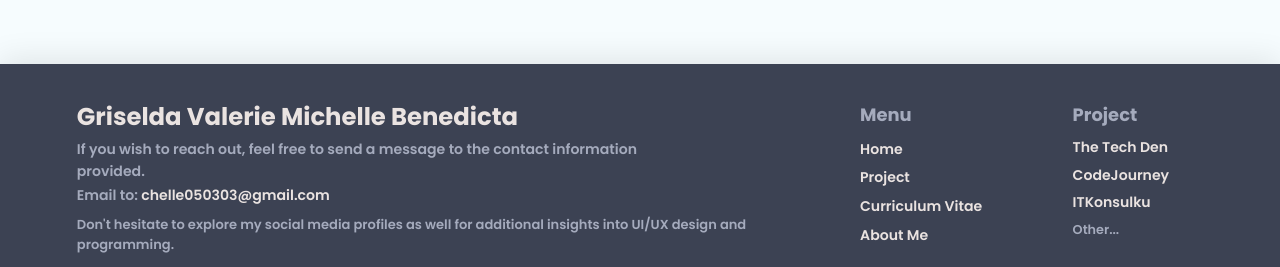
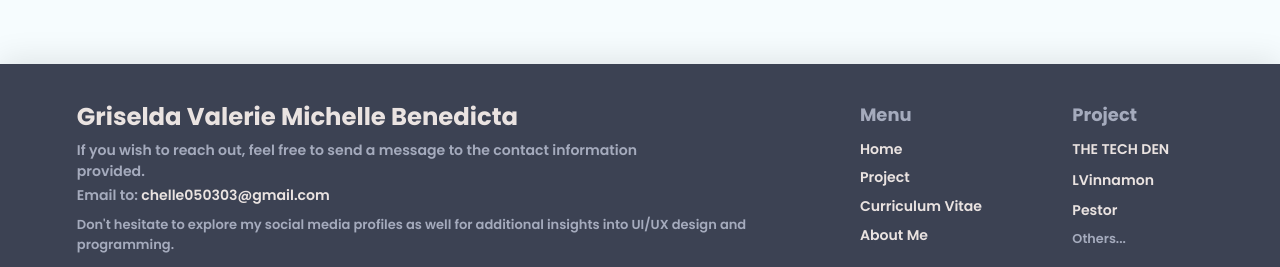
Before and after one commit to RelaxCat/RelaxCat.github.io, a plain HTML site: page model/footer.html in a window 1280 px wide. Shown: the part 523-790 px from the top of the page. Drawn offline with Linux system fonts and the light colour scheme.

Commit message:
final commit

```diff
--- a/css/style.css
+++ b/css/style.css
@@ -782,6 +782,14 @@ footer{
     margin-bottom: 5%;
 }
 
+project-filter{
+    margin-bottom: 5%;
+}
+
+.menu-title>.sub-menu:not(last-child){
+    margin-bottom: 5vh;
+}
+
 .project-footer>.foot-body>.sub-menu:last-child{
     font-size: 1vw;
     color: var(--accent);
@@ -940,8 +948,8 @@ footer{
 }
 
 .img-gallery:hover{
+    border-radius: 5px;
     animation: kenburns-top 0.5s ease-out alternate both;
-    border-radius: 5px;
 }
 
 @keyframes kenburns-top {
--- /dev/null
+++ b/javascript/footer.js
@@ -0,0 +1,25 @@
+function footerProject() {
+    const featuredProjects = projects.filter(project => project.projectCategory && project.projectCategory.toLowerCase().includes('featured'));
+    const recentProjects = featuredProjects.sort((a, b) => new Date(b.projectDate) - new Date(a.projectDate));
+    const filteredProjects = recentProjects.slice(0, 3);
+
+    const menuTemplate = (project) => `
+    <a href="../html/project-detail.html?projectId=${project.projectId}" class="sub-menu project">${project.projectName}</a>
+    `;
+
+    const projectContainer = document.getElementById('footer-project');
+
+    filteredProjects.forEach(project => {
+        const projectMenu = document.createElement('project-filter');
+        projectMenu.innerHTML = menuTemplate(project);
+        projectContainer.appendChild(projectMenu);
+    });
+
+    const otherMenu = document.createElement('a');
+    otherMenu.className = 'sub-menu project';
+    otherMenu.href = '../html/project.html';
+    otherMenu.innerText = 'Others...';
+    projectContainer.appendChild(otherMenu);
+}
+
+footerProject();
--- a/javascript/project-list.js
+++ b/javascript/project-list.js
@@ -2,6 +2,7 @@
     {
         projectId: 'PR00001',
         projectName: 'THE TECH DEN',
+        projectLogo: '../asset/techden-logo.png',
         projectImage: '../banner/techden-banner.png, ../banner/techden-banner2.png, ../banner/techden-banner3.png',
         projectType: 'Computer Hardware and Software E-Commerce',
         projectCategory: 'Website, Featured, UI/UX Design',
@@ -20,6 +21,7 @@
     {
         projectId: 'PR00002',
         projectName: 'LVinnamon',
+        projectLogo: '',
         projectImage: '../banner/lvinnamon-banner.png, ../banner/lvinnamon-banner2.png, ../banner/lvinnamon-banner3.png',
         projectType: 'LVinnamon Company Profile Website Development',
         projectCategory: 'Website, Featured',
@@ -38,6 +40,7 @@
     {
         projectId: 'PR00003',
         projectName: 'Pestor',
+        projectLogo: '',
         projectImage: '../banner/pestor-banner.png, ../banner/pestor-banner2.png, ../banner/pestor-banner3.png',
         projectType: 'UI/UX Design for the Pestor App',
         projectCategory: 'UI/UX Design, Featured',
@@ -56,6 +59,7 @@
     {
         projectId: 'PR0000',
         projectName: '',
+        projectLogo: '',
         projectImage: '../banner/lvinnamon-banner.png',
         projectType: '',
         projectCategory: '',
--- a/javascript/welcome.js
+++ b/javascript/welcome.js
@@ -14,6 +14,6 @@ function welcomeScreen () {
 
 }
 
-document.addEventListener("DOMContentLoaded", function() {
+document.addEventListener('DOMContentLoaded', function() {
     welcomeScreen();
 });
--- a/model/footer.html
+++ b/model/footer.html
@@ -47,11 +47,7 @@
                 <div class="menu-title">
                     Project
                 </div>
-                <div class="foot-body">
-                    <a href="" class="sub-menu">The Tech Den</a>
-                    <a href="" class="sub-menu">CodeJourney</a>
-                    <a href="" class="sub-menu">ITKonsulku</a>
-                    <a href="" class="sub-menu">Other...</a>
+                <div class="foot-body" id="footer-project">
                 </div>
             </div>
         </div>
@@ -61,4 +57,6 @@
         </div>
     </footer>
 </body>
+    <script src="../javascript/project-list.js"></script>
+    <script src="../javascript/footer.js"></script>
 </html>
```
Also changed, not shown: html/project-detail.html (+4 -6 lines), javascript/home.js (+8 -8 lines), javascript/mobile.js (+4 -4 lines), javascript/project-detail.js (+41 -27 lines), javascript/project.js (+22 -22 lines), javascript/script.js (+6 -6 lines). Lines whose indentation alone changed are shown as unchanged.
